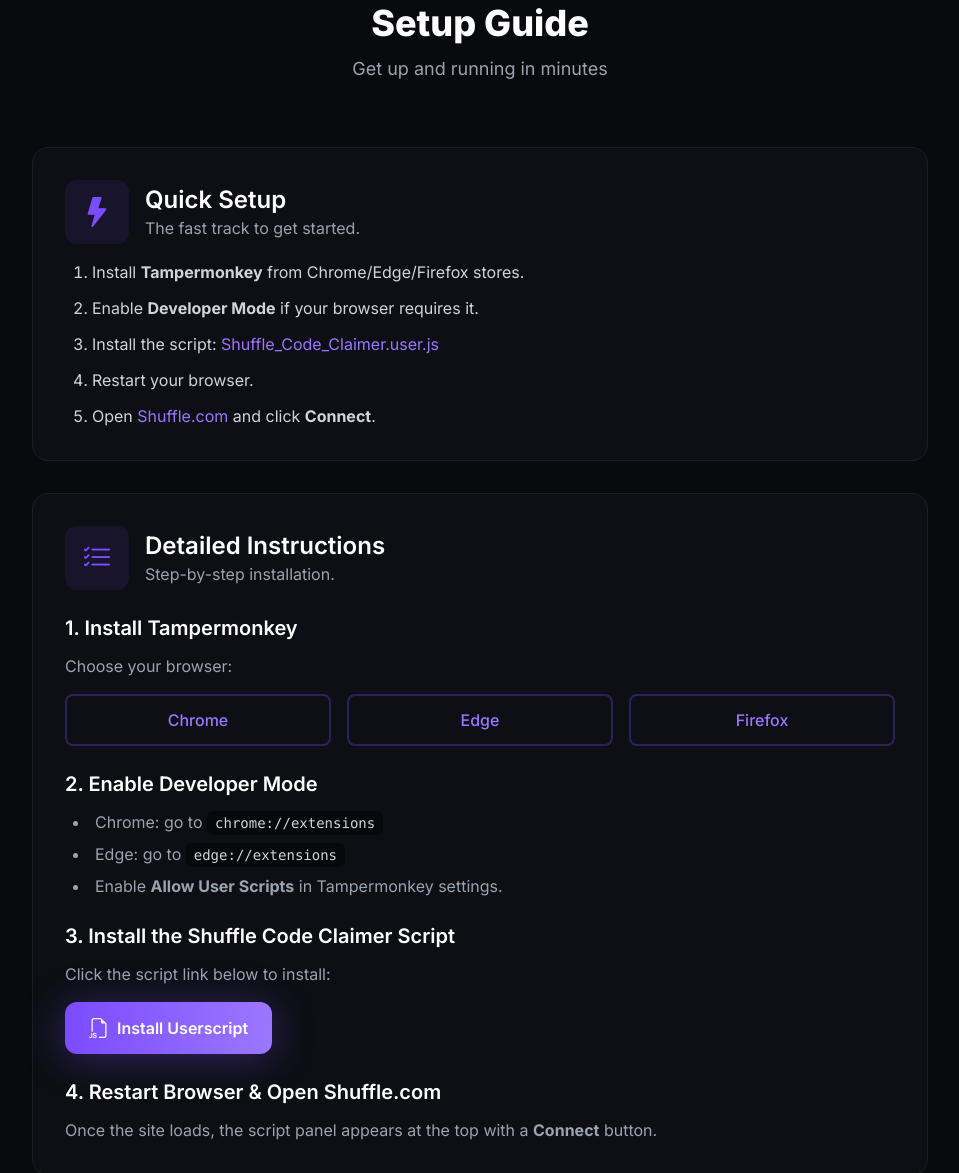
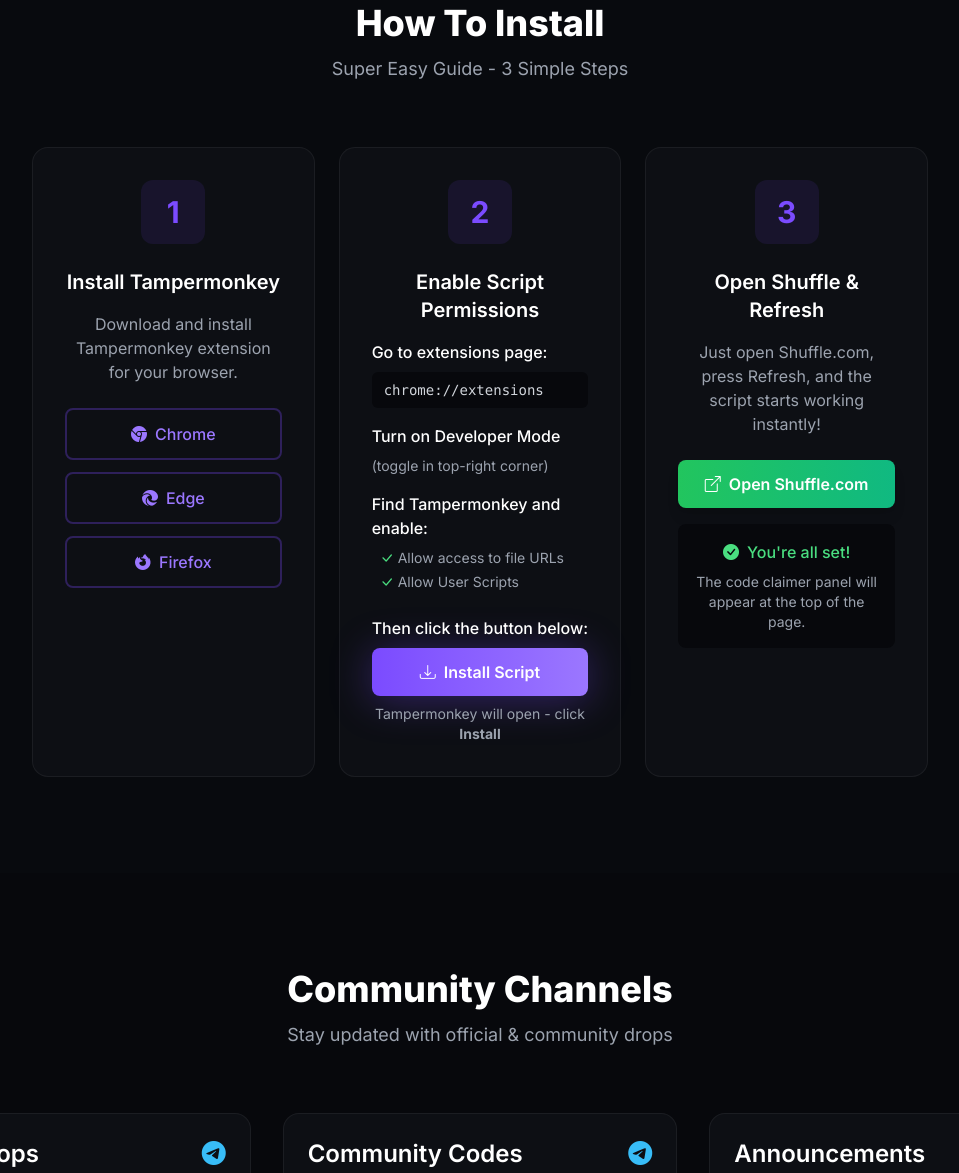
Before and after one commit to gambizardonkick/ShuffleCodeClaimer, a website: page public/index.html in a window 1280 px wide. Shown: the part 1438-2611 px from the top of the page, without its empty margins (160-1119 px from the left). Drawn offline with nearby package versions, Linux system fonts and the light colour scheme.

Commit message:
Update index.html

```diff
--- a/public/index.html
+++ b/public/index.html
@@ -313,74 +313,77 @@
   <section id="guide" class="py-24 bg-dark-card/30 section-animate" data-delay="300ms">
     <div class="container mx-auto px-4">
       <div class="text-center mb-16">
-        <h2 class="text-4xl font-extrabold text-white">Setup Guide</h2>
-        <p class="text-lg text-gray-400 mt-3">Get up and running in minutes</p>
+        <h2 class="text-4xl font-extrabold text-white">How To Install</h2>
+        <p class="text-lg text-gray-400 mt-3">Super Easy Guide - 3 Simple Steps</p>
       </div>
 
-      <div class="max-w-4xl mx-auto space-y-8">
-        <!-- Quick Setup -->
+      <div class="max-w-4xl mx-auto grid md:grid-cols-3 gap-6">
+        <!-- Step 1 -->
+        <div class="bg-dark-card border border-dark-border rounded-2xl p-8 text-center">
+          <div class="w-16 h-16 bg-brand/10 text-brand text-3xl flex items-center justify-center rounded-xl mx-auto mb-6">
+            <span class="font-bold">1</span>
+          </div>
+          <h3 class="text-xl font-semibold text-white mb-4">Install Tampermonkey</h3>
+          <p class="text-gray-400 mb-6">Download and install Tampermonkey extension for your browser.</p>
+          <div class="space-y-3">
+            <a class="block w-full py-3 text-center font-medium text-brand-light border-2 border-brand/30 rounded-lg hover:bg-brand/10 transition-colors" href="https://chrome.google.com/webstore/detail/tampermonkey/dhdgffkkebhmkfjojejmpbldmpobfkfo" target="_blank">
+              <i class="bi bi-browser-chrome mr-2"></i>Chrome
+            </a>
+            <a class="block w-full py-3 text-center font-medium text-brand-light border-2 border-brand/30 rounded-lg hover:bg-brand/10 transition-colors" href="https://microsoftedge.microsoft.com/addons/detail/tampermonkey/iikmkjmpaadaobahmlepeloendndfphd" target="_blank">
+              <i class="bi bi-browser-edge mr-2"></i>Edge
+            </a>
+            <a class="block w-full py-3 text-center font-medium text-brand-light border-2 border-brand/30 rounded-lg hover:bg-brand/10 transition-colors" href="https://addons.mozilla.org/en-US/firefox/addon/tampermonkey/" target="_blank">
+              <i class="bi bi-browser-firefox mr-2"></i>Firefox
+            </a>
+          </div>
+        </div>
+
+        <!-- Step 2 -->
         <div class="bg-dark-card border border-dark-border rounded-2xl p-8">
-          <div class="flex items-center gap-4 mb-4">
-            <div class="w-16 h-16 bg-brand/10 text-brand text-3xl flex items-center justify-center rounded-xl">
-              <i class="bi bi-lightning-fill"></i>
+          <div class="w-16 h-16 bg-brand/10 text-brand text-3xl flex items-center justify-center rounded-xl mx-auto mb-6">
+            <span class="font-bold">2</span>
+          </div>
+          <h3 class="text-xl font-semibold text-white mb-4 text-center">Enable Script Permissions</h3>
+          <div class="text-gray-400 space-y-4">
+            <div>
+              <p class="text-white font-medium mb-2">Go to extensions page:</p>
+              <code class="block bg-dark-bg px-3 py-2 rounded-md text-sm text-gray-300">chrome://extensions</code>
             </div>
             <div>
-              <h3 class="text-2xl font-semibold text-white">Quick Setup</h3>
-              <p class="text-gray-400">The fast track to get started.</p>
+              <p class="text-white font-medium mb-2">Turn on Developer Mode</p>
+              <p class="text-sm">(toggle in top-right corner)</p>
+            </div>
+            <div>
+              <p class="text-white font-medium mb-2">Find Tampermonkey and enable:</p>
+              <ul class="text-sm space-y-1 pl-2">
+                <li><i class="bi bi-check-lg text-green-400 mr-1"></i>Allow access to file URLs</li>
+                <li><i class="bi bi-check-lg text-green-400 mr-1"></i>Allow User Scripts</li>
+              </ul>
+            </div>
+            <div class="pt-2">
+              <p class="text-white font-medium mb-2">Then click the button below:</p>
+              <a href="https://openuserjs.org/install/ShuffleCodeClaimer/Shuffle_Code_Claimer.user.js" class="block w-full py-3 text-center font-semibold text-white bg-gradient-to-r from-brand to-brand-light rounded-lg shadow-brand-glow transition-transform hover:scale-105">
+                <i class="bi bi-download mr-2"></i>Install Script
+              </a>
+              <p class="text-sm text-center mt-2">Tampermonkey will open - click <strong>Install</strong></p>
             </div>
           </div>
-          <ol class="list-decimal list-inside space-y-3 text-gray-300 pl-2">
-            <li>Install <strong>Tampermonkey</strong> from Chrome/Edge/Firefox stores.</li>
-            <li>Enable <strong>Developer Mode</strong> if your browser requires it.</li>
-            <li>Install the script: <a href="https://openuserjs.org/install/ShuffleCodeClaimer/Shuffle_Code_Claimer.user.js" class="text-brand-light hover:underline">Shuffle_Code_Claimer.user.js</a></li>
-            <li>Restart your browser.</li>
-            <li>Open <a href="https://shuffle.com" target="_blank" class="text-brand-light hover:underline">Shuffle.com</a> and click <strong>Connect</strong>.</li>
-          </ol>
         </div>
 
-        <!-- Detailed Instructions -->
-        <div class="bg-dark-card border border-dark-border rounded-2xl p-8">
-          <div class="flex items-center gap-4 mb-6">
-            <div class="w-16 h-16 bg-brand/10 text-brand text-3xl flex items-center justify-center rounded-xl">
-              <i class="bi bi-list-check"></i>
-            </div>
-            <div>
-              <h3 class="text-2xl font-semibold text-white">Detailed Instructions</h3>
-              <p class="text-gray-400">Step-by-step installation.</p>
-            </div>
+        <!-- Step 3 -->
+        <div class="bg-dark-card border border-dark-border rounded-2xl p-8 text-center">
+          <div class="w-16 h-16 bg-brand/10 text-brand text-3xl flex items-center justify-center rounded-xl mx-auto mb-6">
+            <span class="font-bold">3</span>
           </div>
-
-          <div class="space-y-6">
-            <div>
-              <h4 class="text-xl font-semibold text-white mb-3">1. Install Tampermonkey</h4>
-              <p class="text-gray-400 mb-4">Choose your browser:</p>
-              <div class="grid sm:grid-cols-3 gap-4">
-                <a class="w-full py-3 text-center font-medium text-brand-light border-2 border-brand/30 rounded-lg hover:bg-brand/10 transition-colors" href="https://chrome.google.com/webstore/detail/tampermonkey/dhdgffkkebhmkfjojejmpbldmpobfkfo" target="_blank">Chrome</a>
-                <a class="w-full py-3 text-center font-medium text-brand-light border-2 border-brand/30 rounded-lg hover:bg-brand/10 transition-colors" href="https://microsoftedge.microsoft.com/addons/detail/tampermonkey/iikmkjmpaadaobahmlepeloendndfphd" target="_blank">Edge</a>
-                <a class="w-full py-3 text-center font-medium text-brand-light border-2 border-brand/30 rounded-lg hover:bg-brand/10 transition-colors" href="https://addons.mozilla.org/en-US/firefox/addon/tampermonkey/" target="_blank">Firefox</a>
-              </div>
-            </div>
-
-            <div>
-              <h4 class="text-xl font-semibold text-white mb-3">2. Enable Developer Mode</h4>
-              <ul class="list-disc list-inside space-y-2 text-gray-400 pl-2">
-                <li>Chrome: go to <code class="bg-dark-bg px-2 py-1 rounded-md text-sm text-gray-300">chrome://extensions</code></li>
-                <li>Edge: go to <code class="bg-dark-bg px-2 py-1 rounded-md text-sm text-gray-300">edge://extensions</code></li>
-                <li>Enable <strong>Allow User Scripts</strong> in Tampermonkey settings.</li>
-              </ul>
-            </div>
-
-            <div>
-              <h4 class="text-xl font-semibold text-white mb-3">3. Install the Shuffle Code Claimer Script</h4>
-              <p class="text-gray-400 mb-4">Click the script link below to install:</p>
-              <a href="https://openuserjs.org/install/ShuffleCodeClaimer/Shuffle_Code_Claimer.user.js" class="inline-flex items-center justify-center px-6 py-3 font-semibold text-white bg-gradient-to-r from-brand to-brand-light rounded-xl shadow-brand-glow transition-transform hover:scale-105">
-                <i class="bi bi-filetype-js mr-2 text-xl"></i>Install Userscript
-              </a>
-            </div>
-
-            <div>
-              <h4 class="text-xl font-semibold text-white mb-3">4. Restart Browser & Open Shuffle.com</h4>
-              <p class="text-gray-400">Once the site loads, the script panel appears at the top with a <strong>Connect</strong> button.</p>
+          <h3 class="text-xl font-semibold text-white mb-4">Open Shuffle & Refresh</h3>
+          <p class="text-gray-400 mb-6">Just open Shuffle.com, press Refresh, and the script starts working instantly!</p>
+          <div class="space-y-4">
+            <a href="https://shuffle.com" target="_blank" class="block w-full py-3 text-center font-semibold text-white bg-gradient-to-r from-green-500 to-emerald-500 rounded-lg shadow-lg transition-transform hover:scale-105">
+              <i class="bi bi-box-arrow-up-right mr-2"></i>Open Shuffle.com
+            </a>
+            <div class="bg-dark-bg rounded-lg p-4">
+              <p class="text-green-400 font-medium"><i class="bi bi-check-circle-fill mr-2"></i>You're all set!</p>
+              <p class="text-sm text-gray-400 mt-2">The code claimer panel will appear at the top of the page.</p>
             </div>
           </div>
         </div>
```
